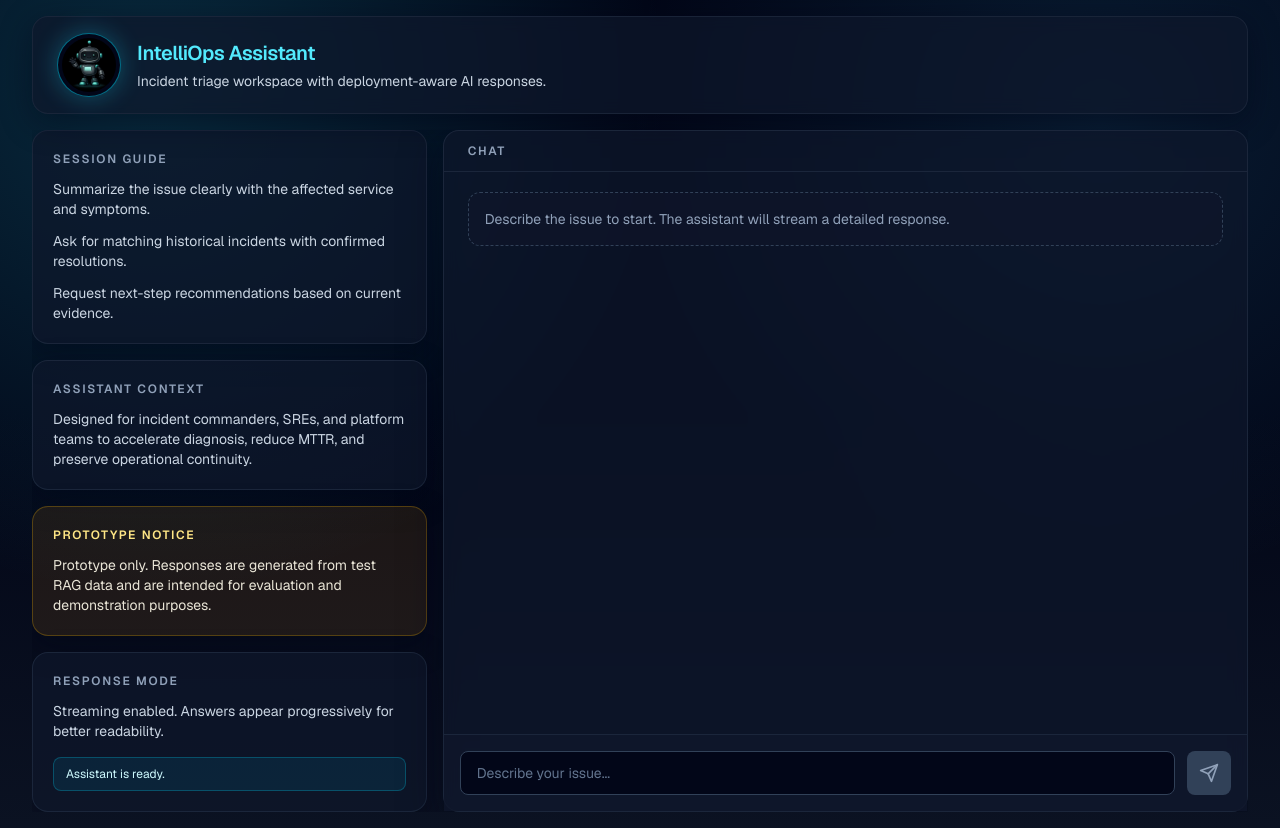
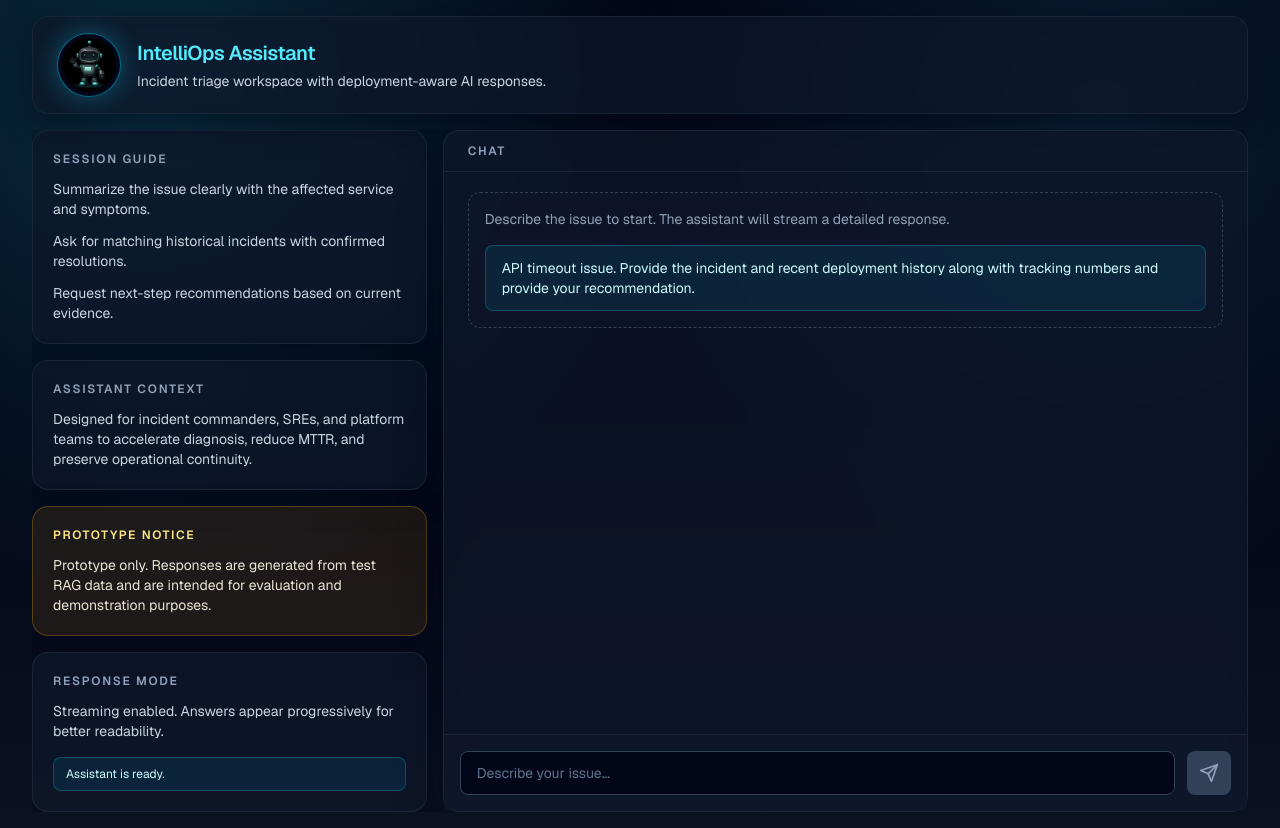
Before and after one commit to praveen-ai-platform/RAG-assistant, a Next.js app: page / in a window 1280 px wide. Built offline with nearby package versions, Linux system fonts and the light colour scheme.

Commit message:
Add example incident prompt

```diff
--- a/app/page.tsx
+++ b/app/page.tsx
@@ -7,6 +7,9 @@ type ChatMessage = {
   role: "user" | "bot";
   text: string;
 };
+
+const EXAMPLE_PROMPT =
+  "API timeout issue. Provide the incident and recent deployment history along with tracking numbers and provide your recommendation.";
 
 const BOT_URL =
   "https://b75v7st3u1.execute-api.us-east-1.amazonaws.com/prod/praveen-aiops-bot?q=";
@@ -152,8 +155,17 @@ export default function Home() {
 
               <div className="flex-1 space-y-4 overflow-y-auto px-4 py-5 sm:px-6">
                 {messages.length === 0 && (
-                  <div className="rounded-xl border border-dashed border-slate-700 bg-slate-900/60 p-4 text-sm text-slate-400">
-                    Describe the issue to start. The assistant will stream a detailed response.
+                  <div className="rounded-xl border border-dashed border-slate-700 bg-slate-900/60 p-4">
+                    <p className="text-sm text-slate-400">
+                      Describe the issue to start. The assistant will stream a detailed response.
+                    </p>
+                    <button
+                      type="button"
+                      onClick={() => setQuery(EXAMPLE_PROMPT)}
+                      className="mt-4 w-full rounded-lg border border-cyan-500/30 bg-cyan-500/10 px-4 py-3 text-left text-sm text-cyan-100 transition hover:border-cyan-400/50 hover:bg-cyan-500/15"
+                    >
+                      {EXAMPLE_PROMPT}
+                    </button>
                   </div>
                 )}
 
```
